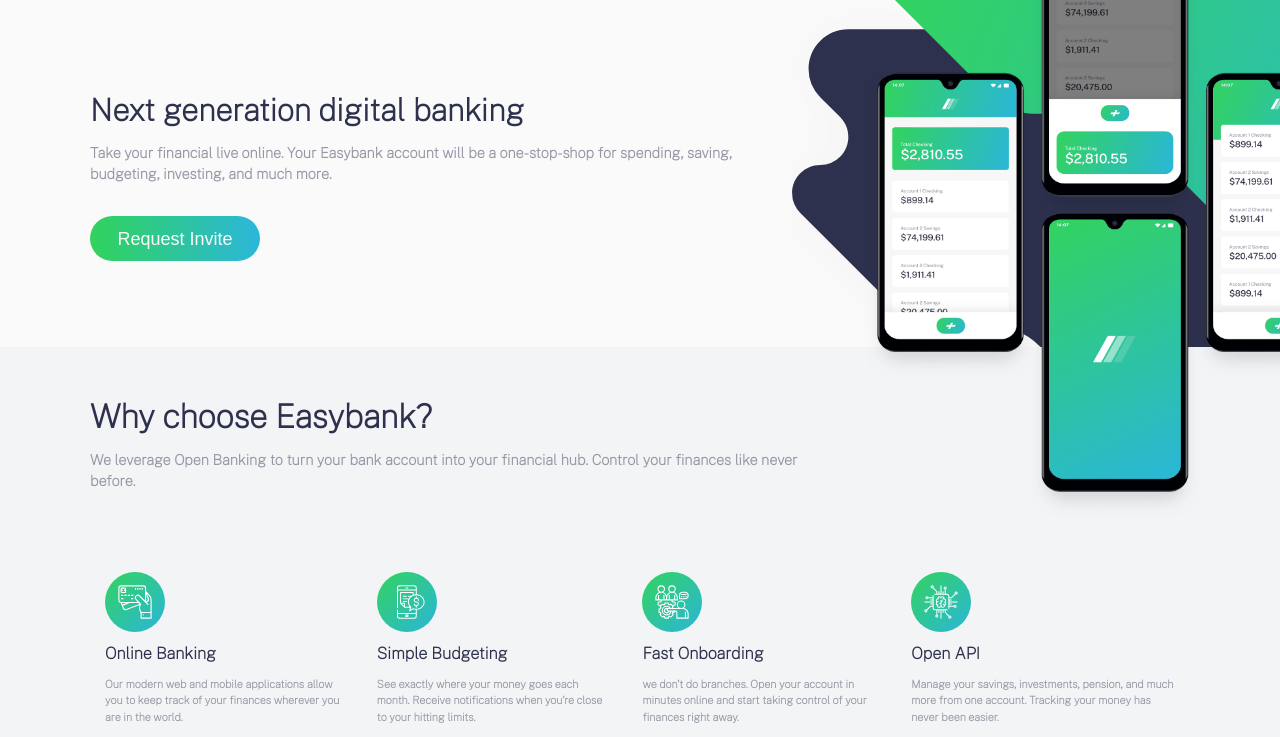
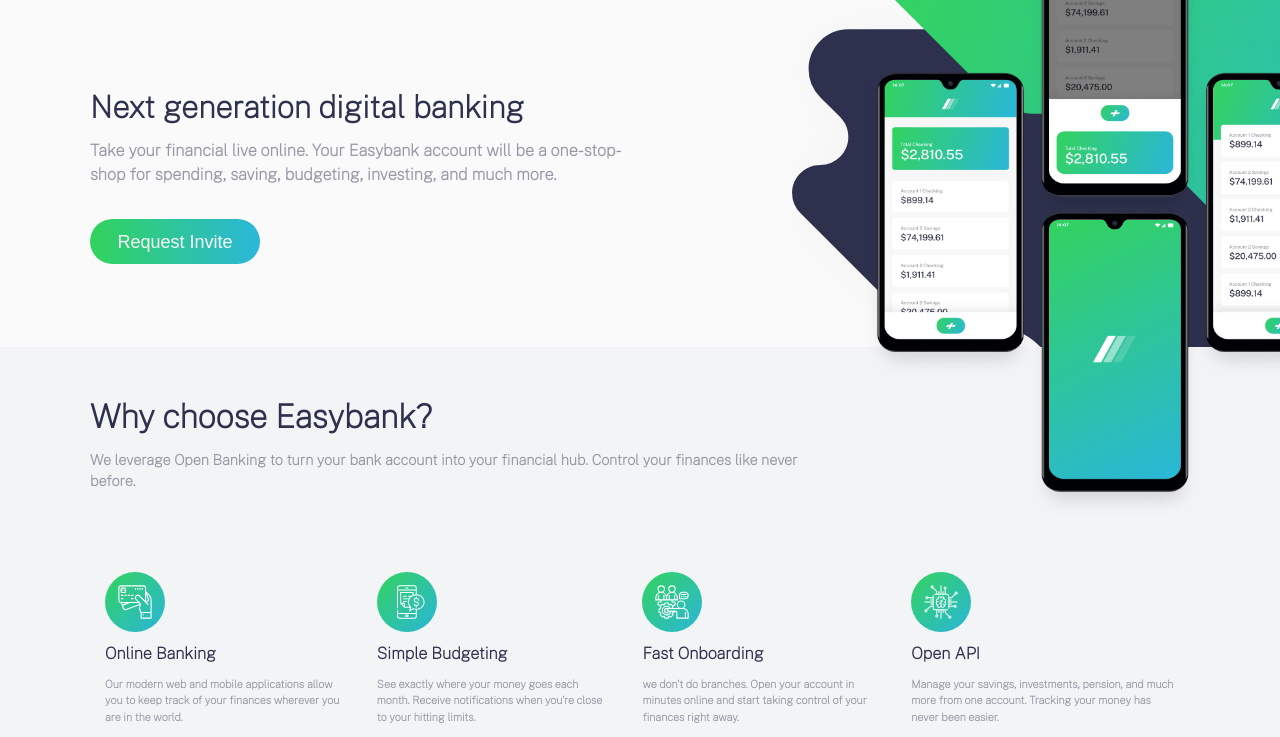
Before and after one commit to Jonulo/easyBank-Landing, a plain HTML site: page index.html in a window 1280 px wide. Shown: the part 63-800 px from the top of the page. Drawn offline with nearby package versions, Linux system fonts and the light colour scheme.

Commit message:
(fix) little changes

```diff
--- a/css/components/_header.scss
+++ b/css/components/_header.scss
@@ -113,7 +113,7 @@
         }
     }
     @include breakpoint(desktop-lg) {
-        height: 100px;
+        height: 80px;
         padding: 0 $wrapper-space*10;
         img {
             width: 130px;
--- a/css/components/_intro.scss
+++ b/css/components/_intro.scss
@@ -18,7 +18,7 @@
         margin-bottom: 20px;
         background: url('../assets/image-mockups.png') center bottom no-repeat,
         url('../assets/bg-intro-mobile.svg') center no-repeat;
-        background-size: 325px, cover;
+        background-size: 320px, cover;
     }
     &__intro {
         flex-direction: column;
@@ -81,8 +81,9 @@
                 @include texts($primary1, 1.7em, bold);
             }
             p {
-                padding-right: $wrapper-space*2;
-                @include texts($letter-color, 0.8em, bold)
+                padding-right: $wrapper-space*4;
+                max-width: 600px;
+                @include texts($letter-color, 0.9em, bold)
             }
             button:hover {
                 cursor: pointer;
```
Also changed, not shown: assets/preview.PNG (added), css/main.css, 6 other files.
